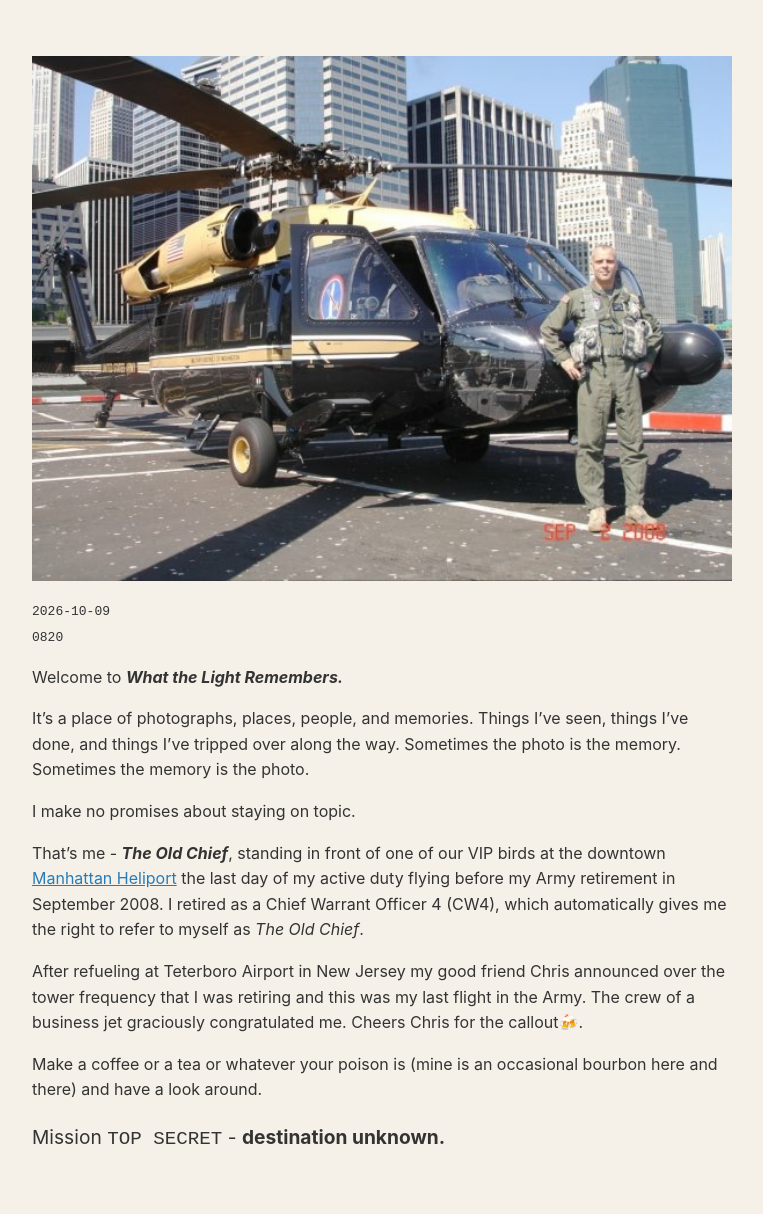
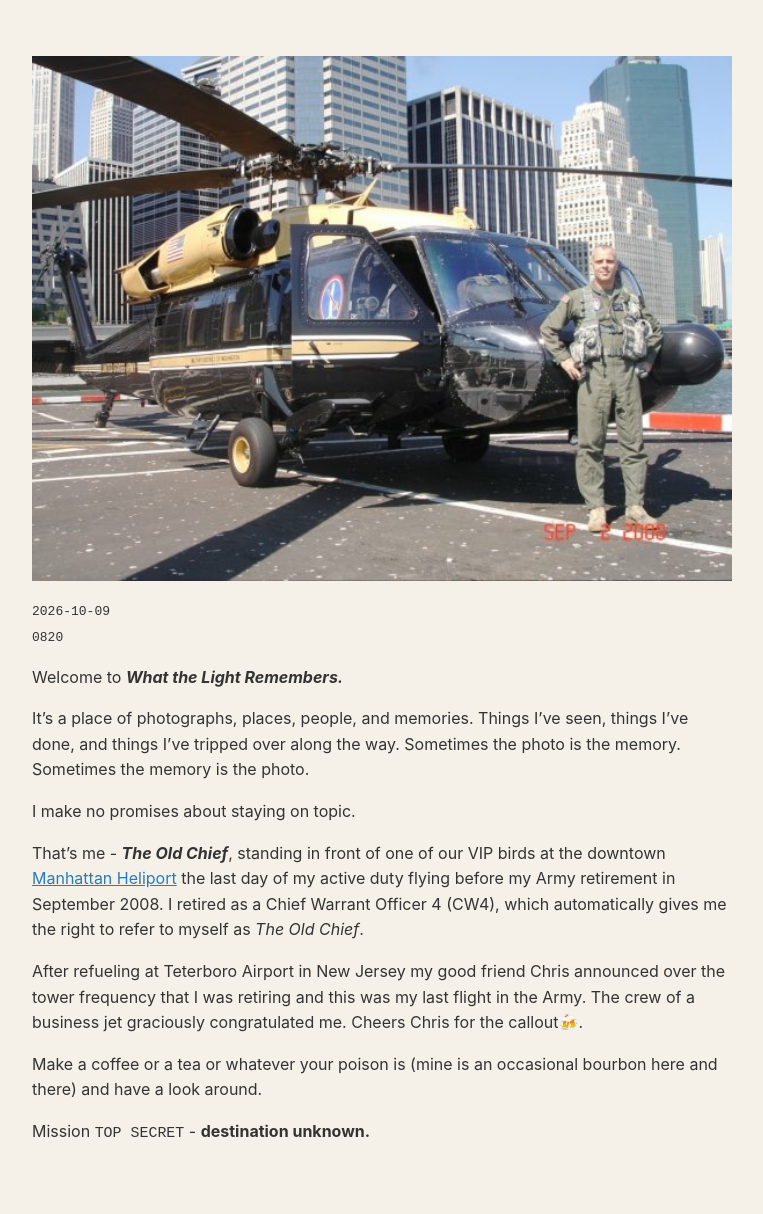
Before and after one commit to lonewatie65/wtlr-pages-test, a Jekyll site: the page built from index.md, in a window 1280 px wide. Shown: the whole page, without its empty margins (258-1021 px from the left). Built offline with Jekyll 4.4.1, drawn with Linux system fonts in a browser that asks for light colours.

Commit message:
Refine homepage styling and organize image

```diff
--- a/assets/css/style.scss
+++ b/assets/css/style.scss
@@ -31,6 +31,6 @@ a {
 .home img {
   width: 100%;
 }
-.mission {
-  font-size: 1.2rem;
+.mission code {
+  font-size: 1.15em;
 }
--- a/index.md
+++ b/index.md
@@ -5,7 +5,7 @@ title: What the Light Remembers
 
 <div class="home" markdown="1">
 
-![The Old Chief]({{ '/images/IMG_0130.jpeg' | relative_url }})
+![The Old Chief]({{ '/images/Army Times/IMG_0130.jpeg' | relative_url }})
 
 `2026-10-09`
 `0820`
```
Also changed, not shown: images/Army Times/IMG_0130.jpeg (renamed from images/IMG_0130.jpeg).
